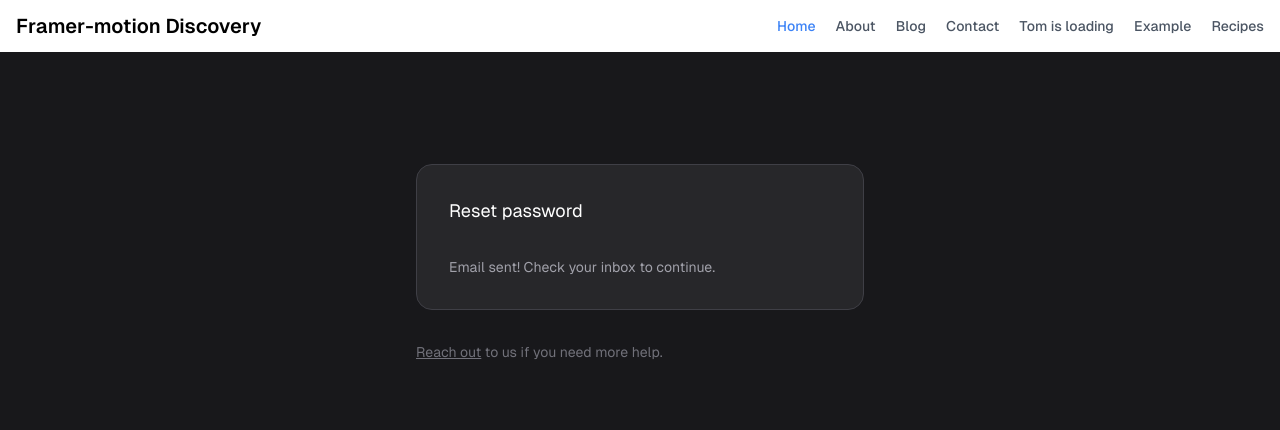
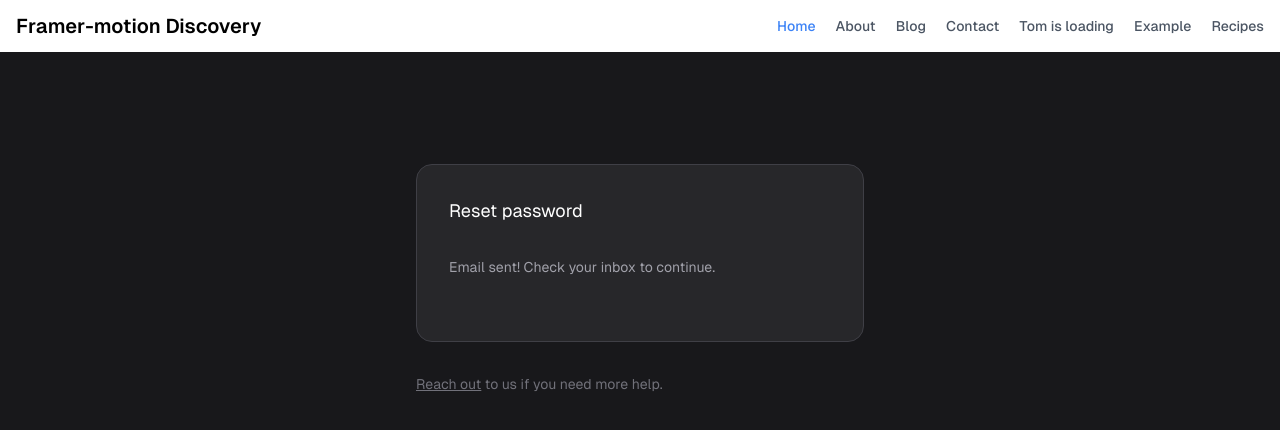
Before and after one commit to NdekoCode/framer-motion-discovery, a Next.js app: page /recipes in a window 1280 px wide. Both pictures are taken after a click on the button "Email me my link". Shown: the top 430 px of the page. Built offline with nearby package versions, Linux system fonts and the light colour scheme.

Commit message:
refactor: add animation delay on fade height

```diff
--- a/components/recipes/resizablePanel.tsx
+++ b/components/recipes/resizablePanel.tsx
@@ -20,15 +20,33 @@ export default function ResizablePanel() {
   const [status, setStatus] = useState("idle");
 
   return (
+    <MotionConfig
+      transition={{
+        duration: 1,
+      }}
+    >
       <div className="flex min-h-screen flex-col items-start bg-zinc-900 pt-28">
         <div className="mx-auto w-full max-w-md">
-        <div className="rounded-2xl border border-zinc-700 bg-zinc-800">
+          <div className="rounded-2xl border border-zinc-700 bg-zinc-800 overflow-y-hidden">
             <div className="px-8 pt-8">
               <p className="text-lg text-white">Reset password</p>
             </div>
-
+            <motion.div
+              initial={false}
+              animate={{
+                height: status === "idle" || status === "saving" ? 204 : 84,
+              }}
+            >
+              <AnimatePresence mode="sync">
                 {status === "idle" || status === "saving" ? (
-            <div>
+                  <motion.div
+                    key={"saving"}
+                    initial={false}
+                    exit={{ opacity: 0 }}
+                    transition={{
+                      duration: 0.5,
+                    }}
+                  >
                     <Form
                       onSubmit={async () => await delay(1000)}
                       afterSave={() => setStatus("success")}
@@ -56,12 +74,22 @@ export default function ResizablePanel() {
                         </FormButton>
                       </div>
                     </Form>
-            </div>
+                  </motion.div>
                 ) : (
+                  <motion.div
+                    initial={{ opacity: 0 }}
+                    animate={{ opacity: 1, height: "auto" }}
+                    transition={{
+                      duration: 0.5,
+                    }}
+                  >
                     <p className="p-8 text-sm text-zinc-400">
                       Email sent! Check your inbox to continue.
                     </p>
+                  </motion.div>
                 )}
+              </AnimatePresence>
+            </motion.div>
           </div>
 
           <p className="mt-8 text-sm text-zinc-500">
@@ -70,8 +98,10 @@ export default function ResizablePanel() {
           </p>
         </div>
       </div>
+    </MotionConfig>
   );
-}const formContext = createContext<{ status: "idle" | "saving" | "success" }>({
+}
+const formContext = createContext<{ status: "idle" | "saving" | "success" }>({
   status: "idle",
 });
 
```
Lines whose indentation alone changed are shown as unchanged.
